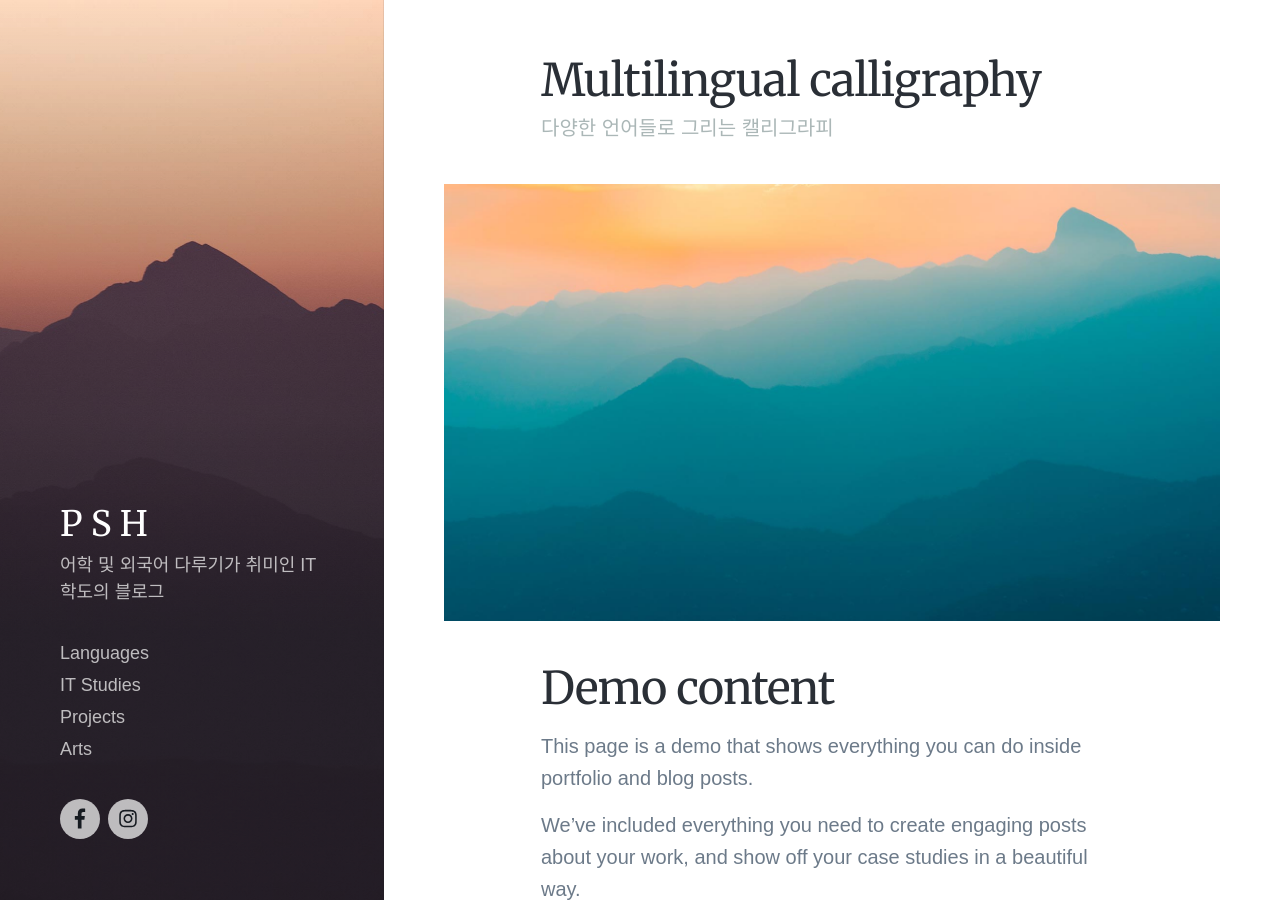
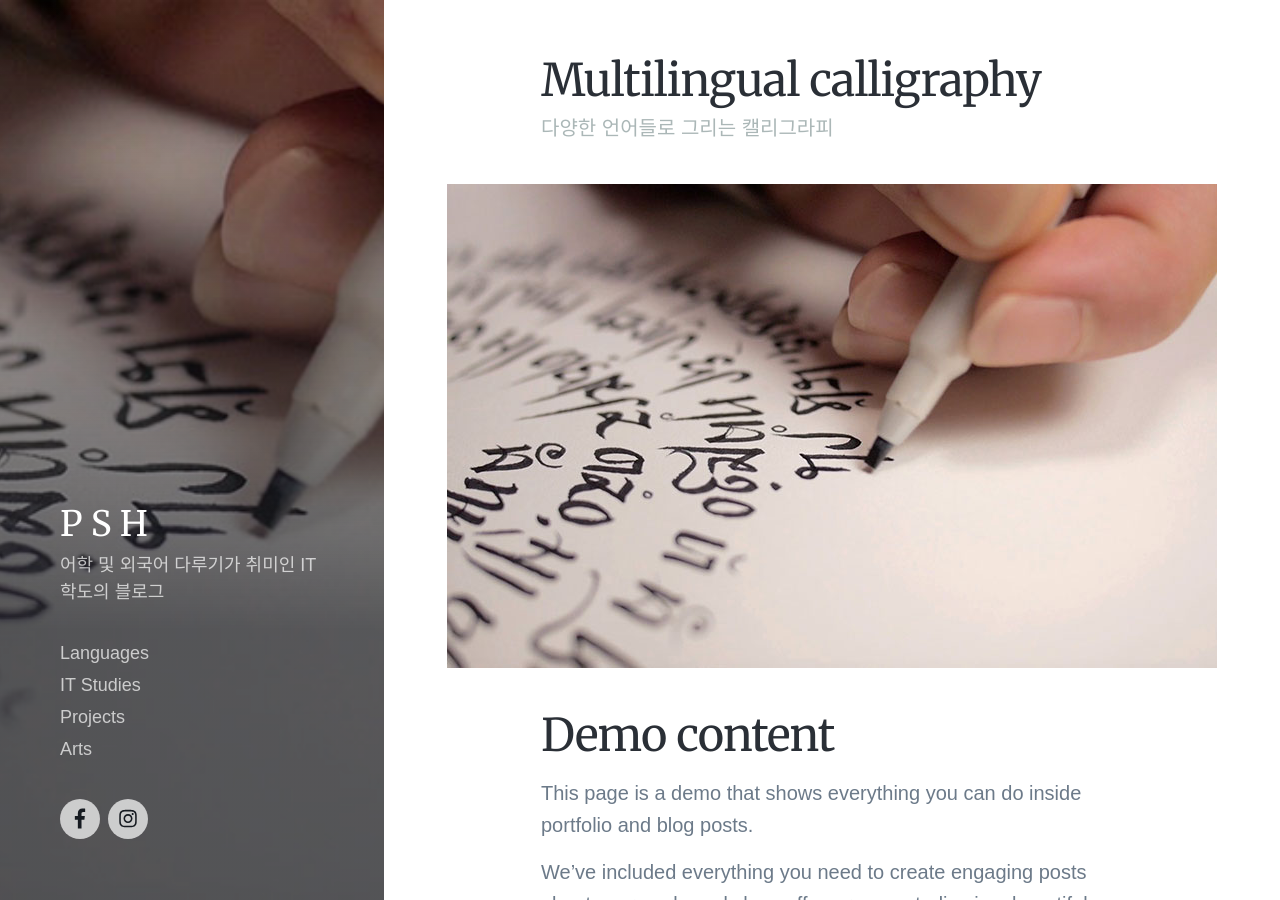
Before and after one commit to vendergood/vendergood.github.io, a Jekyll site: the page built from _arts/2021-02-21-Multilingual-calligraphy.md, in a window 1280 px wide and 900 px high. Built offline with Jekyll 4.4.1, drawn with Linux system fonts in a browser that asks for light colours; nearby versions of some CDN libraries; some web fonts are replaced.

Commit message:
Update 2021-02-21-Multilingual-calligraphy.md

```diff
--- a/_arts/2021-02-21-Multilingual-calligraphy.md
+++ b/_arts/2021-02-21-Multilingual-calligraphy.md
@@ -2,10 +2,10 @@
 title: 'Multilingual calligraphy'
 subtitle: '다양한 언어들로 그리는 캘리그라피'
 date: 2021-02-21 23:32:54
-featured_image: '/images/demo/demo-square.jpg'
+featured_image: '/images/caligraphy.jpg'
 ---
 
-![](/images/demo/demo-landscape.jpg)
+![](/images/caligraphy.jpg)
 
 ## Demo content
 
```
